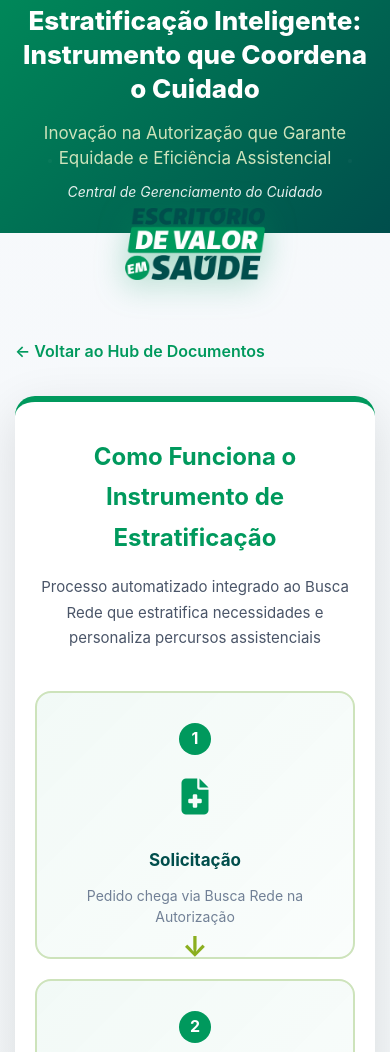
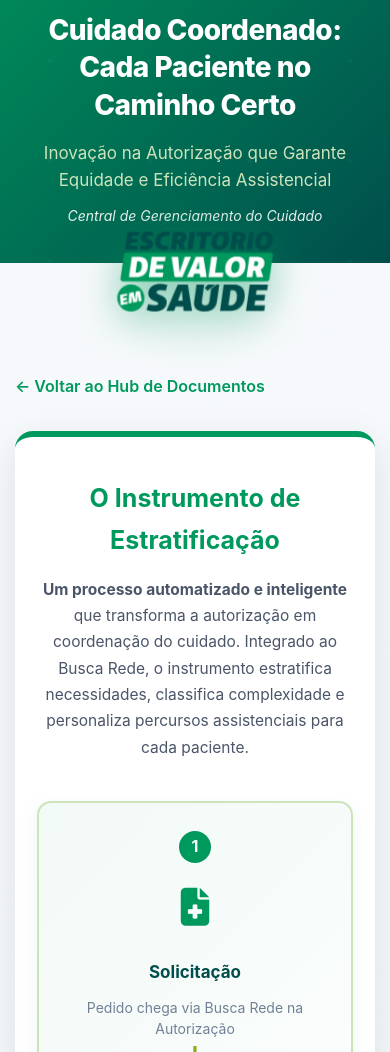
Before and after one commit to guicthome/guilherme, a plain HTML site: page unimed/cuidadocoordenado.html in a window 390 px wide. Shown: the part 189-1241 px from the top of the page. Drawn offline with Linux system fonts and the light colour scheme.

Commit message:
Transformação completa: página mais envolvente e impressionante
🎯 TÍTULO NOVO E ATRAENTE
- Antes: 'Estratificação Inteligente: Instrumento que Coordena o Cuidado'
- Agora: 'Cuidado Coordenado: Cada Paciente no Caminho Certo'
- Mais prático, claro e envolvente

✨ SELO EVS COM DESTAQUE ESPECIAL
- Animação pulse suave (3s)
- Halo verde radial de fundo
- Sombra mais forte (0.45 opacity)
- Efeito premium e profissional

🎨 ANIMAÇÕES E TRANSIÇÕES
- fadeInUp para seções
- Delays escalonados nos flow items
- Hover melhorado: scale + sombra + gradiente
- Visual moderno e fluido

🎯 MAIS ÊNFASE NO INSTRUMENTO
- Título: 'O Instrumento de Estratificação'
- Intro reescrita destacando automação e inteligência
- Repetição de 'instrumento' em textos-chave
- Protagonismo do conceito

📍 CTA REORGANIZADO
- Movido para PRÓXIMO ao SCG-100 (após metodologia)
- Design premium: gradiente verde + botão branco
- Título: 'Conheça o Instrumento de Estratificação'
- Hover com transform e shadow
- CTA antigo do final removido

📱 DESIGN PREMIUM MOBILE
- Título maior: 28px (era 26px)
- Font-weight 800 no h1
- Selo 150px (era 140px)
- Cards com border-radius e shadows premium
- Espaçamentos otimizados
- Visual impressionante em smartphones

Resultado: Página envolvente, profissional e impactante!

```diff
--- a/unimed/cuidadocoordenado.html
+++ b/unimed/cuidadocoordenado.html
@@ -119,16 +119,64 @@
 
         .seal-container {
             text-align: center;
-            margin: -30px 0 20px 0;
+            margin: -35px 0 30px 0;
             position: relative;
             z-index: 10;
+        }
+
+        .seal-container::before {
+            content: '';
+            position: absolute;
+            top: 50%;
+            left: 50%;
+            transform: translate(-50%, -50%);
+            width: 240px;
+            height: 240px;
+            background: radial-gradient(circle, rgba(0, 153, 93, 0.08) 0%, transparent 70%);
+            border-radius: 50%;
+            z-index: -1;
         }
 
         .seal-container img {
             width: 180px;
             height: auto;
-            filter: drop-shadow(0 6px 16px rgba(0, 153, 93, 0.35));
+            filter: drop-shadow(0 8px 20px rgba(0, 153, 93, 0.45));
+            animation: sealPulse 3s ease-in-out infinite;
         }
+
+        @keyframes sealPulse {
+            0%, 100% { transform: scale(1); }
+            50% { transform: scale(1.05); }
+        }
+
+        @keyframes fadeInUp {
+            from {
+                opacity: 0;
+                transform: translateY(30px);
+            }
+            to {
+                opacity: 1;
+                transform: translateY(0);
+            }
+        }
+
+        @keyframes fadeIn {
+            from { opacity: 0; }
+            to { opacity: 1; }
+        }
+
+        .section {
+            animation: fadeInUp 0.8s ease-out;
+        }
+
+        .flow-item {
+            animation: fadeInUp 0.6s ease-out backwards;
+        }
+
+        .flow-item:nth-child(1) { animation-delay: 0.1s; }
+        .flow-item:nth-child(2) { animation-delay: 0.2s; }
+        .flow-item:nth-child(3) { animation-delay: 0.3s; }
+        .flow-item:nth-child(4) { animation-delay: 0.4s; }
 
         .container {
             max-width: 1100px;
@@ -200,9 +248,10 @@
         }
 
         .flow-item:hover {
-            transform: translateY(-8px);
-            box-shadow: 0 12px 35px rgba(0,153,93,0.2);
+            transform: translateY(-8px) scale(1.02);
+            box-shadow: 0 15px 45px rgba(0,153,93,0.25);
             border-color: var(--unimed-green);
+            background: linear-gradient(135deg, rgba(0,153,93,0.08) 0%, rgba(0,153,93,0.04) 100%);
         }
 
         .flow-item::after {
@@ -672,36 +721,46 @@
             }
         }
 
-        /* MOBILE OPTIMIZATION */
+        /* MOBILE OPTIMIZATION - DESIGN PREMIUM */
         @media (max-width: 768px) {
             .hero {
-                padding: 40px 15px 30px 15px;
+                padding: 45px 18px 35px 18px;
             }
 
             .hero h1 {
-                font-size: 26px;
-                line-height: 1.3;
+                font-size: 28px;
+                line-height: 1.35;
+                letter-spacing: -0.5px;
+                font-weight: 800;
             }
 
             .hero .subtitle {
                 font-size: 17px;
-                line-height: 1.5;
+                line-height: 1.6;
+                margin-top: 12px;
             }
 
             .hero .tagline {
                 font-size: 14px;
+                margin-top: 10px;
             }
 
             .logo {
-                width: 160px;
+                width: 170px;
+                margin-bottom: 20px;
             }
 
             .seal-container {
-                margin: -25px 0 20px 0;
+                margin: -30px 0 25px 0;
+            }
+
+            .seal-container::before {
+                width: 200px;
+                height: 200px;
             }
 
             .seal-container img {
-                width: 140px;
+                width: 150px;
             }
 
             .container {
@@ -709,16 +768,20 @@
             }
 
             .main-flow {
-                padding: 35px 20px;
+                padding: 40px 22px;
+                border-radius: 18px;
+                box-shadow: 0 12px 40px rgba(0,0,0,0.1);
             }
 
             .main-flow h2 {
-                font-size: 24px;
+                font-size: 25px;
+                font-weight: 700;
             }
 
             .main-flow .intro {
-                font-size: 15px;
-                margin-bottom: 30px;
+                font-size: 15.5px;
+                line-height: 1.7;
+                margin-bottom: 32px;
             }
 
             .flow-grid {
@@ -738,12 +801,19 @@
                 content: '';
             }
 
+            .flow-item {
+                padding: 28px 18px;
+                border-radius: 14px;
+                box-shadow: 0 6px 20px rgba(0,153,93,0.08);
+            }
+
             .flow-icon {
-                font-size: 36px;
+                font-size: 38px;
             }
 
             .section-title {
-                font-size: 24px;
+                font-size: 25px;
+                font-weight: 700;
             }
 
             .content-box,
@@ -751,7 +821,9 @@
             .geriatria-section,
             .replicability-section,
             .cta-section {
-                padding: 28px 20px;
+                padding: 32px 22px;
+                border-radius: 16px;
+                box-shadow: 0 8px 30px rgba(0,0,0,0.08);
             }
 
             .content-box h3 {
@@ -833,7 +905,7 @@
             <a href="https://www.unimed.coop.br/site/web/governadorvaladares" target="_blank">
                 <img src="https://i.imgur.com/prZGWXK.png" alt="Unimed Governador Valadares" class="logo">
             </a>
-            <h1>Estratificação Inteligente:<br>Instrumento que Coordena o Cuidado</h1>
+            <h1>Cuidado Coordenado:<br>Cada Paciente no Caminho Certo</h1>
             <p class="subtitle">Inovação na Autorização que Garante Equidade e Eficiência Assistencial</p>
             <p class="tagline">Central de Gerenciamento do Cuidado</p>
         </div>
@@ -849,8 +921,8 @@
 
         <!-- FLUXO PRINCIPAL NO INÍCIO -->
         <div class="main-flow">
-            <h2>Como Funciona o Instrumento de Estratificação</h2>
-            <p class="intro">Processo automatizado integrado ao Busca Rede que estratifica necessidades e personaliza percursos assistenciais</p>
+            <h2>O Instrumento de Estratificação</h2>
+            <p class="intro"><strong>Um processo automatizado e inteligente</strong> que transforma a autorização em coordenação do cuidado. Integrado ao Busca Rede, o instrumento estratifica necessidades, classifica complexidade e personaliza percursos assistenciais para cada paciente.</p>
 
             <div class="flow-grid">
                 <div class="flow-item">
@@ -979,11 +1051,20 @@
                     <p style="font-size: 16px; margin-top: 14px; opacity: 0.95;">Instrumento de apoio à coordenação do cuidado desenvolvido pelo Escritório de Valor em Saúde da Unimed Governador Valadares</p>
                 </div>
 
-                <p style="font-size: 16px; color: #4a5568; line-height: 1.8; margin-bottom: 25px; text-align: justify;">O questionário produz automaticamente o SCG-100, construído para estimar a complexidade clínica e funcional do paciente idoso a partir de informações objetivas coletadas diretamente com o paciente ou responsável.</p>
+                <p style="font-size: 16px; color: #4a5568; line-height: 1.8; margin-bottom: 25px; text-align: justify;">O <strong>instrumento de estratificação</strong> produz automaticamente o SCG-100, construído para estimar a complexidade clínica e funcional do paciente idoso a partir de informações objetivas coletadas diretamente com o paciente ou responsável.</p>
 
                 <div class="backend-highlight">
                     <h4>Metodologia de Classificação Avançada</h4>
-                    <p>O sistema utiliza <strong>Modelos Multicritério com conhecimento clínico aplicado</strong> para transformar as respostas do questionário em um escore numérico preciso. Esta abordagem combina evidências científicas, critérios clínicos validados e algoritmos de decisão para gerar uma classificação objetiva e confiável da complexidade do paciente.</p>
+                    <p>O <strong>instrumento</strong> utiliza <strong>Modelos Multicritério com conhecimento clínico aplicado</strong> para transformar as respostas do questionário em um escore numérico preciso. Esta abordagem combina evidências científicas, critérios clínicos validados e algoritmos de decisão para gerar uma classificação objetiva e confiável da complexidade do paciente.</p>
+                </div>
+
+                <!-- CTA PRÓXIMO AO SCG-100 -->
+                <div class="cta-section" style="margin: 35px 0; padding: 35px 30px; background: linear-gradient(135deg, var(--unimed-green) 0%, var(--unimed-dark) 100%); border-radius: 16px;">
+                    <h2 style="color: white; font-size: 28px; margin-bottom: 12px; text-align: center;">Conheça o Instrumento de Estratificação</h2>
+                    <p style="font-size: 16px; color: rgba(255,255,255,0.95); margin-bottom: 20px; text-align: center;">Veja como funciona o questionário SCG-100 na prática</p>
+                    <div style="text-align: center;">
+                        <a href="https://docs.google.com/forms/d/1fGRykPY8JtkQIKcjxwYBwW09alPzVXclhbufFg8ZgYc/edit" target="_blank" class="cta-button" style="background: white; color: var(--unimed-green); font-weight: 700; display: inline-block; padding: 16px 40px; border-radius: 50px; text-decoration: none; transition: all 0.3s ease; box-shadow: 0 6px 20px rgba(0,0,0,0.15);" onmouseover="this.style.transform='translateY(-3px)'; this.style.boxShadow='0 8px 25px rgba(0,0,0,0.2)'" onmouseout="this.style.transform='translateY(0)'; this.style.boxShadow='0 6px 20px rgba(0,0,0,0.15)'">Acessar Questionário SCG-100</a>
+                    </div>
                 </div>
 
                 <h3 style="text-align: center; color: var(--unimed-dark); margin: 35px 0 18px 0; font-size: 23px;">Estratificação por Níveis de Complexidade</h3>
@@ -1056,14 +1137,7 @@
             </div>
         </section>
 
-        <!-- CTA -->
-        <section class="section">
-            <div class="cta-section">
-                <h2 style="color: var(--unimed-green); font-size: 30px; margin-bottom: 14px;">Conheça o Questionário</h2>
-                <p style="font-size: 17px; color: #4a5568; margin-bottom: 18px;">Veja como funciona o instrumento de estratificação geriátrica</p>
-                <a href="https://docs.google.com/forms/d/1fGRykPY8JtkQIKcjxwYBwW09alPzVXclhbufFg8ZgYc/edit" target="_blank" class="cta-button">Acessar Questionário</a>
-            </div>
-        </section>
+
 
         <!-- FOOTER -->
         <footer class="footer">
```
